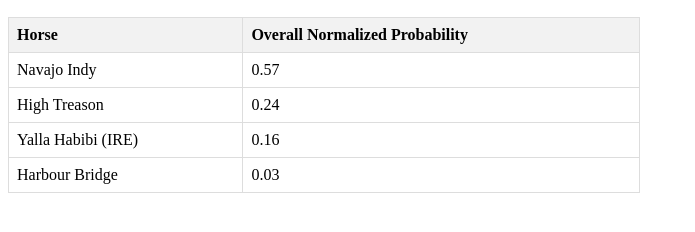
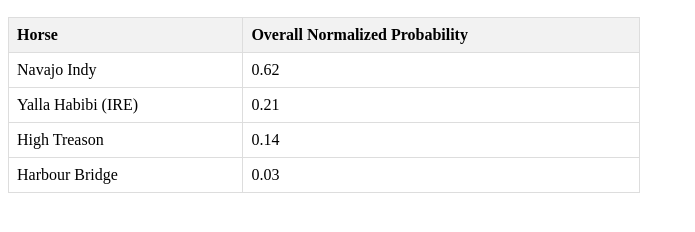
Before and after one commit to lukeyboy84/horseracingautomate, a plain HTML site: page index.html in a window 1280 px wide. Shown: the part 50-282 px from the top of the page, without its empty margins (0-695 px from the left). Drawn offline with Linux system fonts and the light colour scheme.

Commit message:
Update NN output

```diff
--- a/index.html
+++ b/index.html
@@ -33,17 +33,17 @@
 
             <tr>
                 <td>Navajo Indy</td>
-                <td>0.57</td>
+                <td>0.62</td>
+            </tr>
+
+            <tr>
+                <td>Yalla Habibi (IRE)</td>
+                <td>0.21</td>
             </tr>
 
             <tr>
                 <td>High Treason</td>
-                <td>0.24</td>
-            </tr>
-
-            <tr>
-                <td>Yalla Habibi (IRE)</td>
-                <td>0.16</td>
+                <td>0.14</td>
             </tr>
 
             <tr>
```
